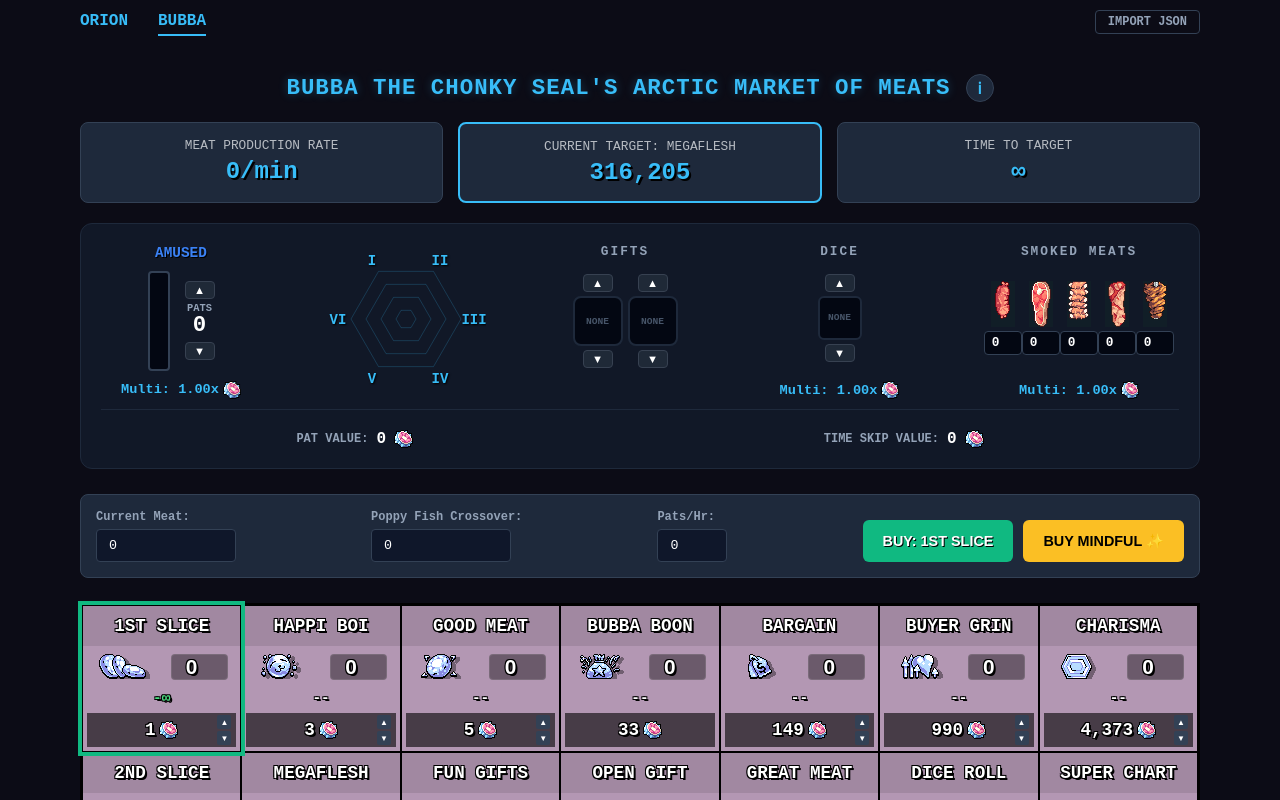
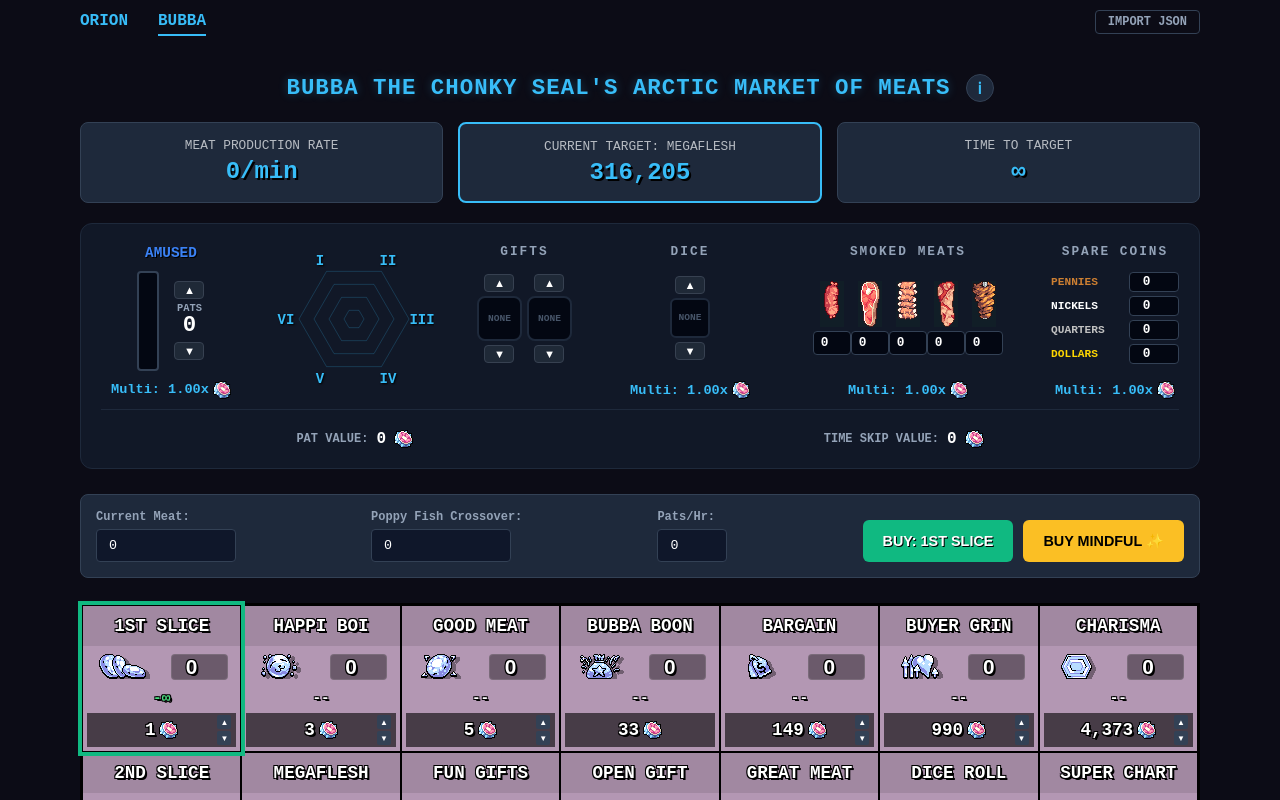
Before and after one commit to deixadilson/idleon-optimizer, a Nuxt app: page /bubba in a window 1280 px wide. Shown: the top 800 px of the page. Built offline with nearby package versions, Linux system fonts and the light colour scheme.

Commit message:
feat: Bubba's spare coins mechanics

```diff
--- a/app/composables/useBubba.ts
+++ b/app/composables/useBubba.ts
@@ -6,13 +6,13 @@ const state = reactive({
   charismaLvs: [0, 0, 0, 0, 0, 0] as [number, number, number, number, number, number],
   emulsifiedIndices: [] as number[],
   selectedGifts: [-1, -1],
-  diceValues: [0, 0, 0, 0, 0, 0, 0, 0, 0, 0] as number[],
+  diceValues: [0, 0, 0, 0, 0, 0, 0, 0] as number[],
   smokerValues: [0, 0, 0, 0, 0] as number[],
+  coinValues: [0, 0, 0, 0] as [number, number, number, number],
   currentMeat: 0,
   activePats: 0,
   patsPerHour: 0,
   poppyFishPower: 0,
-  coinsFound: 0,
 });
 
 export const useBubba = () => {
@@ -22,7 +22,7 @@ export const useBubba = () => {
 
   const diceStats = computed(() => {
     const isSooshi = (state.levels[8] ?? 0) >= 5;
-    const count = 1 + (isSooshi ? 1 : 0) + (state.levels[14] ?? 0);
+    const count = Math.min(8, 1 + (isSooshi ? 1 : 0) + (state.levels[14] ?? 0));
     const sides = 6 + (isSooshi ? 5 : 0) + (state.levels[16] ?? 0);
     return { count, sides };
   });
@@ -53,15 +53,22 @@ export const useBubba = () => {
     const getEmulsifyFact = (idx: number) => (isMF6 && state.emulsifiedIndices.includes(idx)) ? 3 : 1;
     return {
       hustle: (lvs[0] ?? 0) * 0.1 * superChartBonus * getEmulsifyFact(0) + 1,
-      rizzDisc: 1 - 1 / (1 + 0.02 * (lvs[1] ?? 0) * superChartBonus * getEmulsifyFact(1)),
-      joy: (1 + ((lvs[2] ?? 0) * 0.05 * 1.2 * superChartBonus)) * getEmulsifyFact(2),
-      mindful: 0.1 * (lvs[4] ?? 0) * superChartBonus * getEmulsifyFact(4)
+      rizz: 1 - 1 / (1 + 0.02 * (lvs[1] ?? 0) * superChartBonus * getEmulsifyFact(1)),
+      joy: 1 + ((lvs[2] ?? 0) * 0.05 * superChartBonus * getEmulsifyFact(2)),
+      courage: (lvs[3] ?? 0) * superChartBonus * getEmulsifyFact(3),
+      mindful: 0.1 * (lvs[4] ?? 0) * superChartBonus * getEmulsifyFact(4),
+      savvy: (lvs[5] ?? 0) * superChartBonus * getEmulsifyFact(5)
     };
   });
 
   const smokerMulti = computed(() => {
     const rates = [0.02, 0.03, 0.04, 0.06, 0.10];
     return state.smokerValues.reduce((acc, val, i) => acc * (1 + (val ?? 0) * (rates[i] ?? 0)), 1);
+  });
+
+  const spareCoinsMulti = computed(() => {
+    const [c1, c2, c3, c4] = state.coinValues;
+    return 1 + (c1 + 5 * c2 + 25 * c3 + 100 * c4) / 100;
   });
 
   const maxPats = computed(() => {
@@ -79,7 +86,7 @@ export const useBubba = () => {
     if (hPerPat <= 0) return 0;
 
     const peakBoost = getHMultFromHappiness(hPerPat) - 1;
-    const effectiveSeconds = peakBoost * Math.sqrt(hPerPat) * 1.2;
+    const effectiveSeconds = peakBoost * Math.sqrt(hPerPat) * 1.1;
     const baseMeatPerSec = getMeatGen(state.levels, 1) / 60;
 
     return baseMeatPerSec * effectiveSeconds;
@@ -114,11 +121,11 @@ export const useBubba = () => {
   });
 
   const getCostReduction = (levels: BubbaLevels) => {
-    const rizzDisc = charismaBonuses.value.rizzDisc;
+    const rizz = charismaBonuses.value.rizz;
     const bargainDisc = 1 - 1 / (1 + 0.01 * (levels[4] ?? 0));
     const costSaverDisc = 1 - 1 / (1 + 0.02 * (levels[18] ?? 0));
     const permaSaleDisc = 1 - 1 / (1 + 0.04 * (levels[26] ?? 0));
-    return (1 - rizzDisc) * (1 - bargainDisc) * (1 - costSaverDisc) * (1 - permaSaleDisc);
+    return (1 - rizz) * (1 - bargainDisc) * (1 - costSaverDisc) * (1 - permaSaleDisc);
   };
 
   const getUpgradeCost = (index: number, lv: number, offset: number, prodLevels: BubbaLevels) => {
@@ -141,7 +148,7 @@ export const useBubba = () => {
     const totalLv = levels.reduce((a, b) => a + b, 0);
     const mf1Mult = (levels[8] ?? 0) >= 1 ? 1 + (totalLv / 100) : 1;
     const poppyMult = 1 + ((levels[24] ?? 0) * 0.05 * state.poppyFishPower);
-    const coinsMult = 1 + (state.coinsFound * ((levels[21] ?? 0) / 100));
+    const coinsMult = spareCoinsMulti.value * (1 + (levels[21] ?? 0) / 100);
     const beegSliceMult = state.selectedGifts.includes(0) ? (2 + ((levels[17] ?? 0) / 100)) : 1;
 
     return baseSlices * 60 * (D84 / 100) * mf1Mult * diceMulti.value * smokerMulti.value * charismaBonuses.value.hustle * coinsMult * poppyMult * beegSliceMult * hMult;
@@ -289,5 +296,5 @@ export const useBubba = () => {
     });
   });
 
-  return { state, meatGen: computed(() => getMeatGen(state.levels, getHMultFromHappiness(state.activePats * (state.levels[1] ?? 0) * charismaBonuses.value.joy * (state.selectedGifts.includes(1) ? 1.5 : 1)))), target: computed(() => ({ name: "Megaflesh", cost: getUpgradeCost(8, state.levels[8] ?? 0, state.mindfulOffsets[8] ?? 0, state.levels), index: 8 })), upgradeAnalysis, bestUpgradeIndex: computed(() => { let bestIdx = -1, maxEff = 0; upgradeAnalysis.value.forEach((upg, i) => { if (i !== 8 && !MINDFUL_RESTRICTED.includes(i) && upg.efficiency > maxEff) { maxEff = upg.efficiency; bestIdx = i; } }); return bestIdx; }), getHMultFromHappiness, charismaBonuses, MINDFUL_RESTRICTED, diceStats, diceMulti, smokerMulti, maxPats, meatPerPat, twoHourSkip, openGiftMegaPush };
+  return { state, meatGen: computed(() => getMeatGen(state.levels, getHMultFromHappiness(state.activePats * (state.levels[1] ?? 0) * charismaBonuses.value.joy * (state.selectedGifts.includes(1) ? 1.5 : 1)))), target: computed(() => ({ name: "Megaflesh", cost: getUpgradeCost(8, state.levels[8] ?? 0, state.mindfulOffsets[8] ?? 0, state.levels), index: 8 })), upgradeAnalysis, bestUpgradeIndex: computed(() => { let bestIdx = -1, maxEff = 0; upgradeAnalysis.value.forEach((upg, i) => { if (i !== 8 && !MINDFUL_RESTRICTED.includes(i) && upg.efficiency > maxEff) { maxEff = upg.efficiency; bestIdx = i; } }); return bestIdx; }), getHMultFromHappiness, charismaBonuses, MINDFUL_RESTRICTED, diceStats, diceMulti, smokerMulti, spareCoinsMulti, maxPats, meatPerPat, twoHourSkip, openGiftMegaPush };
 };
--- a/app/pages/bubba.vue
+++ b/app/pages/bubba.vue
@@ -1,7 +1,5 @@
 <script setup lang="ts">
-import { ref, watch, computed, onMounted } from 'vue';
-
-const { state, meatGen, target, upgradeAnalysis, bestUpgradeIndex, getHMultFromHappiness, charismaBonuses, MINDFUL_RESTRICTED, diceStats, diceMulti, smokerMulti, maxPats, meatPerPat, twoHourSkip, openGiftMegaPush } = useBubba();
+const { state, meatGen, target, upgradeAnalysis, bestUpgradeIndex, getHMultFromHappiness, charismaBonuses, MINDFUL_RESTRICTED, diceStats, diceMulti, smokerMulti, spareCoinsMulti, maxPats, meatPerPat, twoHourSkip, openGiftMegaPush } = useBubba();
 const { formatNumber, parseNumber, formatTime } = useFormatters();
 
 const meatInputDisplay = ref("");
@@ -106,11 +104,11 @@ const radarPoints = computed(() => {
 
 const charismaChartData = [
   { id: 'I', name: 'HUSTLE', bonus: (b: any) => `${b.hustle.toFixed(2)}x` },
-  { id: 'II', name: 'RIZZ', bonus: (b: any) => `-${(b.rizzDisc * 100).toFixed(1)}% Cost` },
+  { id: 'II', name: 'RIZZ', bonus: (b: any) => `-${(b.rizz * 100).toFixed(1)}% Cost` },
   { id: 'III', name: 'JOY', bonus: (b: any) => `${b.joy.toFixed(2)}x Happiness` },
-  { id: 'IV', name: 'COURAGE', bonus: () => `+0% Dice Luk` },
+  { id: 'IV', name: 'COURAGE', bonus: (b: any) => `+${b.courage}% Dice Luk` },
   { id: 'V', name: 'MINDFUL', bonus: (b: any) => `+${b.mindful.toFixed(0)}% 2x LVs` },
-  { id: 'VI', name: 'SAVVY', bonus: () => `+0% Coins` },
+  { id: 'VI', name: 'SAVVY', bonus: (b: any) => `+${b.savvy}% Coins` },
 ];
 
 const cycleDiceValue = (idx: number, direction: number) => {
@@ -186,7 +184,7 @@ const cycleDiceValue = (idx: number, direction: number) => {
             <div v-for="n in Math.min(diceStats.count, state.diceValues.length)" :key="n" class="die-slot">
               <button @click="cycleDiceValue(n-1, 1)" class="pat-btn">▲</button>
               <div class="die-img-box">
-                <img v-if="state.diceValues[n-1] > 0" :src="`/bubba/dice-${state.diceValues[n-1]}.png`" class="die-icon" />
+                <img v-if="state.diceValues[n-1] > 0" :src="`/bubba/dice-${state.diceValues[n-1]}.png`"/>
                 <span v-else class="none-text">NONE</span>
               </div>
               <button @click="cycleDiceValue(n-1, -1)" class="pat-btn">▼</button>
@@ -208,6 +206,32 @@ const cycleDiceValue = (idx: number, direction: number) => {
           </div>
           <div class="meter-footer">
             <span>Multi: {{ smokerMulti.toFixed(2) }}x</span>
+            <img src="/bubba/meat-icon.png" class="meat-mini-icon footer-icon" />
+          </div>
+        </div>
+
+        <div class="bonus-box coins-container">
+          <div class="gifts-label">SPARE COINS</div>
+          <div class="coins-grid">
+            <div class="coin-row">
+              <span class="coin-label coin-copper">PENNIES</span>
+              <input type="number" v-model.number="state.coinValues[0]" class="coin-input" min="0" />
+            </div>
+            <div class="coin-row">
+              <span class="coin-label coin-white">NICKELS</span>
+              <input type="number" v-model.number="state.coinValues[1]" class="coin-input" min="0" />
+            </div>
+            <div class="coin-row">
+              <span class="coin-label coin-silver">QUARTERS</span>
+              <input type="number" v-model.number="state.coinValues[2]" class="coin-input" min="0" />
+            </div>
+            <div class="coin-row">
+              <span class="coin-label coin-gold">DOLLARS</span>
+              <input type="number" v-model.number="state.coinValues[3]" class="coin-input" min="0" />
+            </div>
+          </div>
+          <div class="meter-footer">
+            <span>Multi: {{ spareCoinsMulti.toFixed(2) }}x</span>
             <img src="/bubba/meat-icon.png" class="meat-mini-icon footer-icon" />
           </div>
         </div>
@@ -368,10 +392,10 @@ const cycleDiceValue = (idx: number, direction: number) => {
   flex-wrap: wrap;
 }
 .happiness-meter {
-  width: 160px;
   display: flex;
   flex-direction: column;
   align-items: center;
+  margin-left: 10px;
 }
 .meter-title {
   font-weight: 900;
@@ -467,7 +491,6 @@ const cycleDiceValue = (idx: number, direction: number) => {
   align-items: center;
   justify-content: center;
   gap: 10px;
-  width: 150px;
   text-align: center;
 }
 .dice-container {
@@ -482,6 +505,7 @@ const cycleDiceValue = (idx: number, direction: number) => {
   display: flex;
   align-items: center;
   justify-content: center;
+  gap: 1px;
 }
 .die-slot {
   display: flex;
@@ -490,19 +514,14 @@ const cycleDiceValue = (idx: number, direction: number) => {
   gap: 4px;
 }
 .die-img-box {
-  width: 44px;
-  height: 44px;
+  width: 40px;
+  height: 40px;
   background: #030712;
   border: 2px solid #1e293b;
   border-radius: 6px;
   display: flex;
   align-items: center;
   justify-content: center;
-}
-.die-icon {
-  width: 34px;
-  height: 34px;
-  object-fit: contain;
 }
 .gifts-label {
   font-weight: 900;
@@ -523,8 +542,8 @@ const cycleDiceValue = (idx: number, direction: number) => {
   gap: 4px;
 }
 .gift-img-box {
-  width: 50px;
-  height: 50px;
+  width: 45px;
+  height: 45px;
   background: #030712;
   border: 2px solid #1e293b;
   border-radius: 8px;
@@ -571,6 +590,57 @@ const cycleDiceValue = (idx: number, direction: number) => {
   font-family: inherit;
   font-size: 0.8rem;
   height: 24px;
+  padding: 0;
+  outline: none;
+}
+.coins-container {
+  display: flex;
+  flex-direction: column;
+  align-items: center;
+  justify-content: center;
+  gap: 5px;
+}
+.coins-grid {
+  display: flex;
+  flex-direction: column;
+  gap: 4px;
+  min-height: 97px;
+  justify-content: center;
+}
+.coin-row {
+  display: flex;
+  align-items: center;
+  justify-content: space-between;
+  gap: 8px;
+}
+.coin-label {
+  font-size: 0.7rem;
+  font-weight: bold;
+  min-width: 70px;
+}
+.coin-copper {
+  color: #CD7F32;
+}
+.coin-white {
+  color: #FFFFFF;
+}
+.coin-silver {
+  color: #C0C0C0;
+}
+.coin-gold {
+  color: #FFD700;
+}
+.coin-input {
+  width: 50px;
+  background: #030712;
+  border: 1px solid #334155;
+  color: #fff;
+  text-align: center;
+  border-radius: 4px;
+  font-weight: bold;
+  font-family: inherit;
+  font-size: 0.8rem;
+  height: 20px;
   padding: 0;
   outline: none;
 }
```
Also changed, not shown: app/pages/orion.vue (+117 -0 lines).
